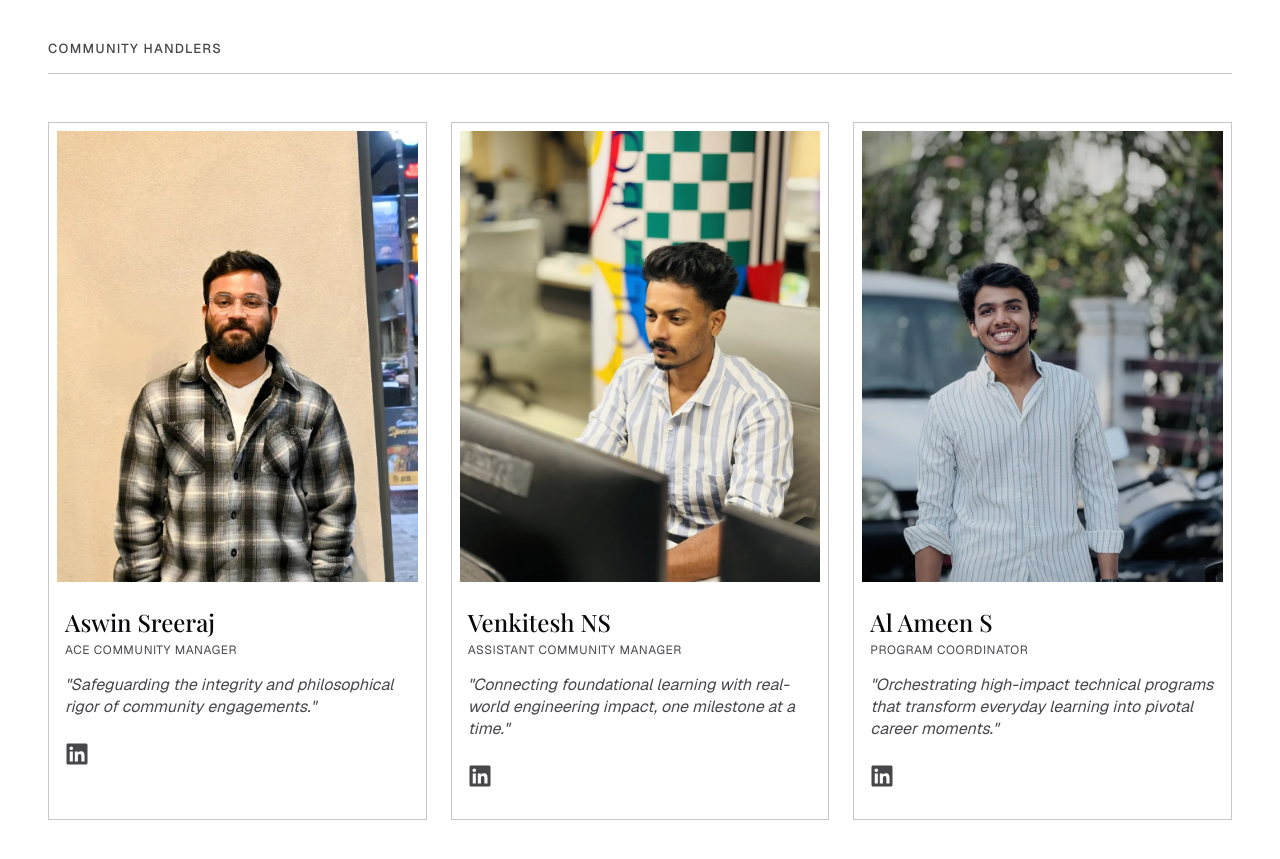
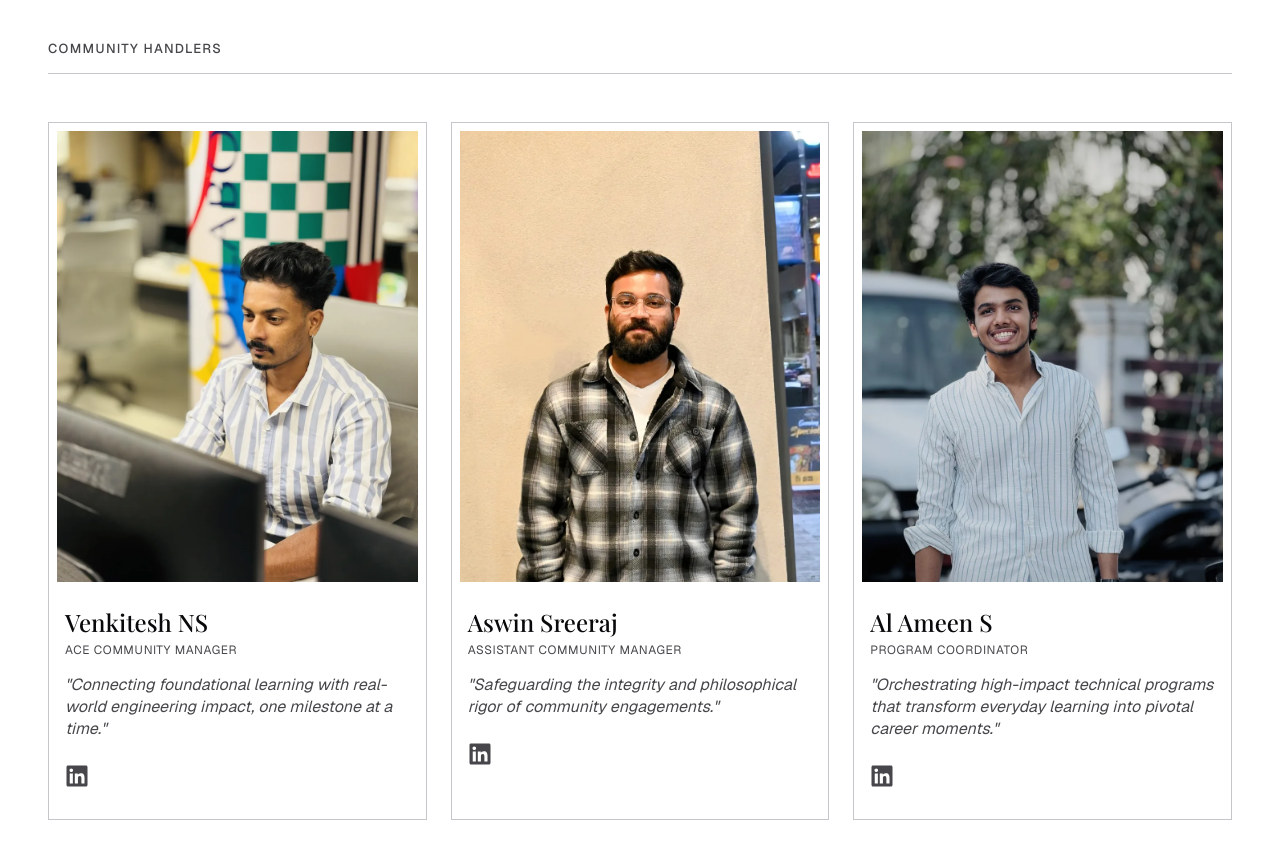
Before and after one commit to ACE-Program-Brototype/ace-web, a React (Vite) app: page /handlers in a window 1280 px wide. Shown: the part 900-1759 px from the top of the page. Built offline with nearby package versions, Linux system fonts and the light colour scheme; a web font is replaced by a local one.

Commit message:
chore(handler): updated the roles for the handlers
Signed-off-by: Aswin Sreeraj <aswinsreeraj96@gmail.com>

```diff
--- a/src/constants/teamDatas.js
+++ b/src/constants/teamDatas.js
@@ -14,17 +14,17 @@ export const FOUNDERS = [
 
 export const HANDLERS = [
   {
-    role: 'ACE Community Manager', name: 'Aswin Sreeraj',
-    quote: '"Safeguarding the integrity and philosophical rigor of community engagements."',
-    img: aswin,
-    linkedin: 'https://www.linkedin.com/in/aswinsreeraj/',
-  },
-  {
-    role: 'Assistant Community Manager',
+    role: 'ACE Community Manager',
     name: 'Venkitesh NS',
     quote: '"Connecting foundational learning with real-world engineering impact, one milestone at a time."',
     img: venkiteshImg,
     linkedin: 'https://www.linkedin.com/in/venkitesh-n-s-53195132b/',
+  },
+  {
+    role: 'Assistant Community Manager', name: 'Aswin Sreeraj',
+    quote: '"Safeguarding the integrity and philosophical rigor of community engagements."',
+    img: aswin,
+    linkedin: 'https://www.linkedin.com/in/aswinsreeraj/',
   },
   {
     role: 'Program Coordinator',
```
